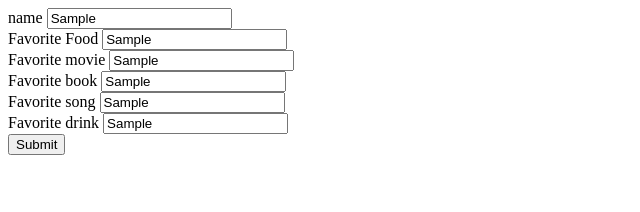
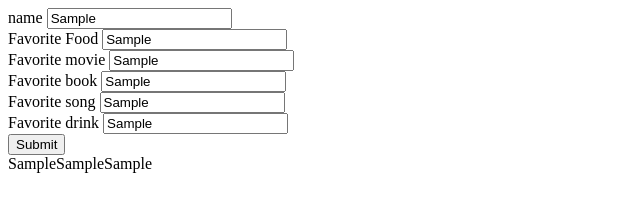
Before and after one commit to BradyDiamond/favorite-things, a plain HTML site: page index.html in a window 1280 px wide. Both pictures are taken after typing "Sample", "Sample", "Sample", "Sample", "Sample", "Sample" into the empty fields and a click on the button "Submit". Shown: the whole page, without its empty margins (0-640 px from the left). Drawn offline with Linux system fonts and the light colour scheme.

Commit message:
Use square bracket notation to access the second, first, and third elements of the original array of favorite things.
Co-authored-by: Will Pratt <willpratt78@gmail.com>

```diff
--- a/index.html
+++ b/index.html
@@ -37,7 +37,9 @@
       </div>
     </div>
     <div id="output">
-
+      <ul id ="list">
+        <li></li>
+      </ul>
     </div>
   </form>
 </body>
--- a/js/scripts.js
+++ b/js/scripts.js
@@ -8,8 +8,12 @@ $(document).ready(function() {
   const song = $("input#song").val();
   const drink = $("input#drink").val();
 
-  let array = [name, food, movie, book, song, drink]
-  console.log(array)
+  const array1 = [name, food, movie, book, song, drink]
+  let array2 = []
+  array2.push(array1[0],array1[2],array1[1])
+  console.log(array2)
 
+  $("#output").text("");
+  $("#output").append(array2)
   });
 });
```
